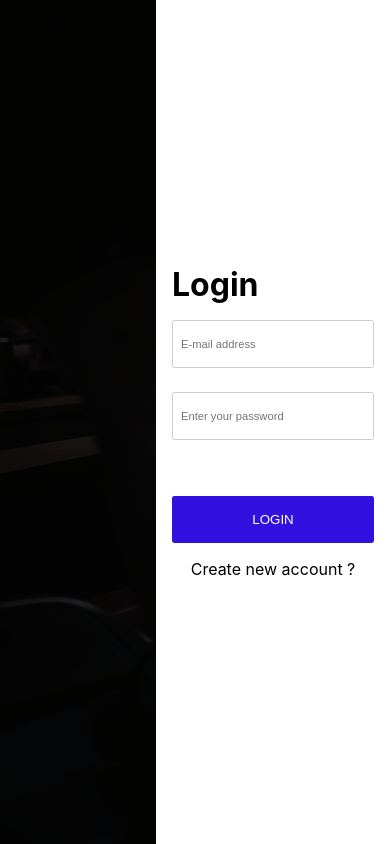
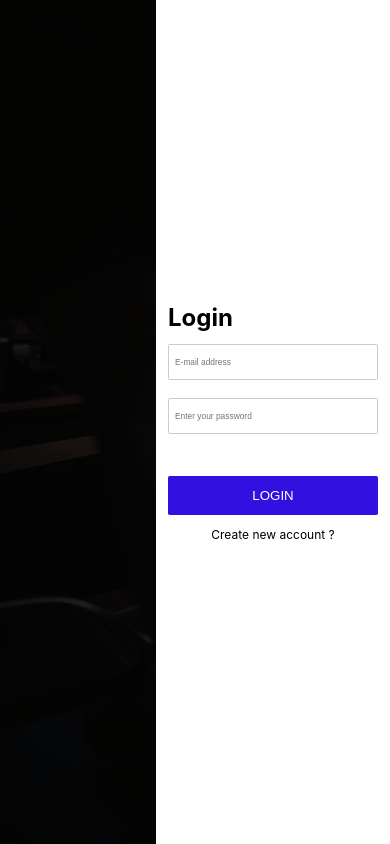
Before and after one commit to Lodennn/Kinetic, a React (Create React App) app: page /auth in a window 390 px wide. Built offline with nearby package versions, Linux system fonts and the light colour scheme.

Commit message:
add responsive

```diff
--- a/src/index.scss
+++ b/src/index.scss
@@ -1,3 +1,5 @@
+@import './styles/Mixins.scss';
+
 :root {
   --color-primary: #3210e0;
   --color-gray: #eaebed;
@@ -23,8 +25,17 @@
 html {
   font-size: 62.5%;
 
-  @media (max-width: 600px) {
+  @include respond(tab-land) {
+    font-size: 56.25%;
+  }
+  @include respond(tab-port) {
     font-size: 50%;
+  }
+  @include respond(phone) {
+    font-size: 37.5%;
+  }
+  @include respond(big-desktop) {
+    font-size: 75%;
   }
 }
 
--- a/src/styles/Mixins.scss
+++ b/src/styles/Mixins.scss
@@ -0,0 +1,27 @@
+@mixin respond($bp) {
+    @if $bp == phone {
+      @media screen and (max-width: 37.5em) {
+        @content;
+      }
+    }
+    @if $bp == tab-port {
+      @media screen and (max-width: 50em) {
+        @content;
+      }
+    }
+    @if $bp == tab-land {
+      @media screen and (max-width: 56.25em) {
+        @content;
+      }
+    }
+    @if $bp == tab-large {
+      @media screen and (max-width: 75em) {
+        @content;
+      }
+    }
+    @if $bp == big-desktop {
+      @media screen and (min-width: 112.5em) {
+        @content;
+      }
+    }
+  }
```
